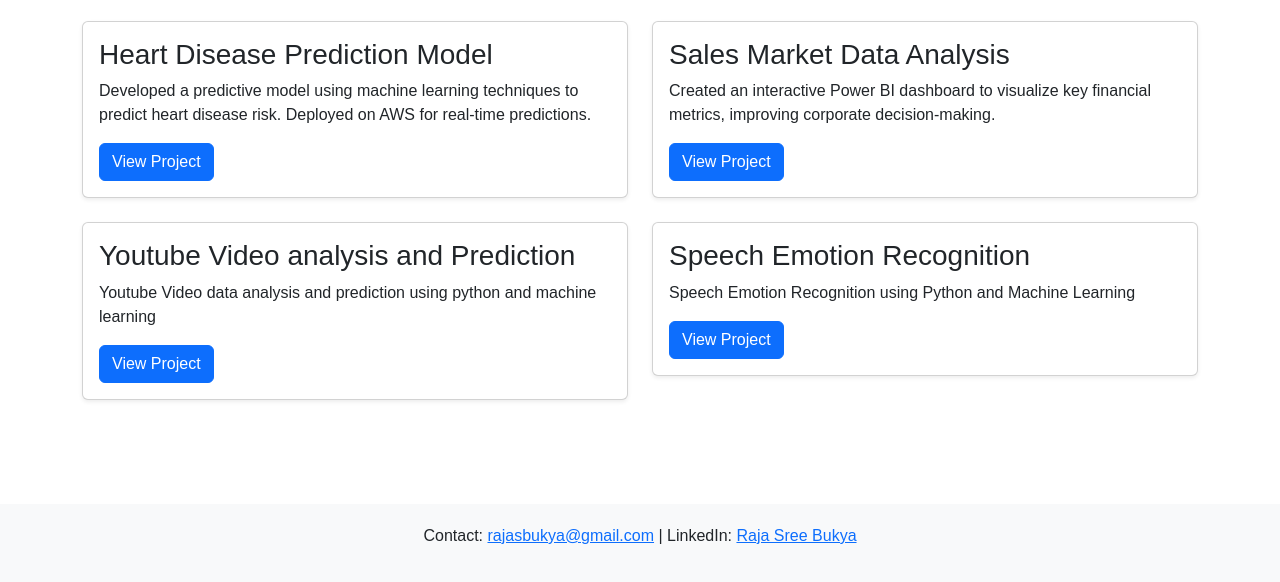
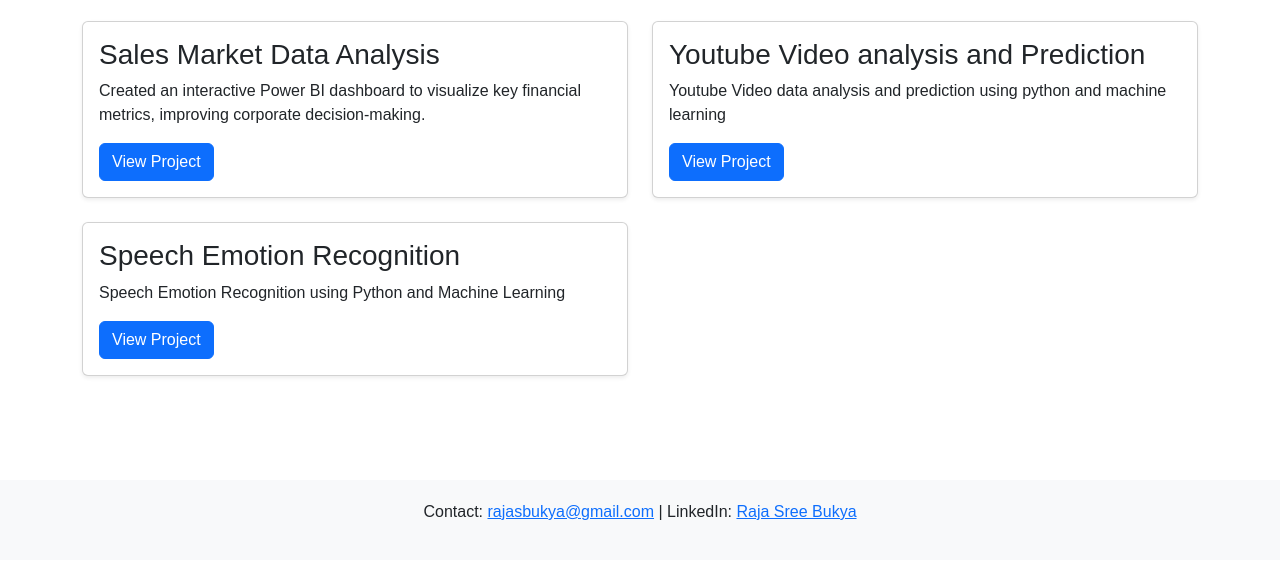
Before and after one commit to RajasreeBukya-1/portfolio2024, a plain HTML site: page projects.html in a window 1280 px wide. Shown: the part 280-862 px from the top of the page. After the commit the page ends 840 px from the top, so only its background shows below. Drawn offline with nearby package versions, Linux system fonts and the light colour scheme.

Commit message:
Update projects.html

```diff
--- a/projects.html
+++ b/projects.html
@@ -73,24 +73,7 @@
       <h2 class="text-center">Projects</h2>
 
       <div class="row mt-4">
-        <!-- Heart Disease Prediction Model -->
-        <div class="col-md-6">
-          <div class="card mb-4 shadow-sm">
-            <div class="card-body">
-              <h3 class="card-title">Heart Disease Prediction Model</h3>
-              <p class="card-text">
-                Developed a predictive model using machine learning techniques to
-                predict heart disease risk. Deployed on AWS for real-time predictions.
-              </p>
-              <a
-                href="https://github.com/yourusername/heart-disease-prediction"
-                class="btn btn-primary"
-                target="_blank"
-                >View Project</a
-              >
-            </div>
-          </div>
-        </div>
+
 
         <!-- Financial Data Analysis Dashboard -->
         <div class="col-md-6">
```
